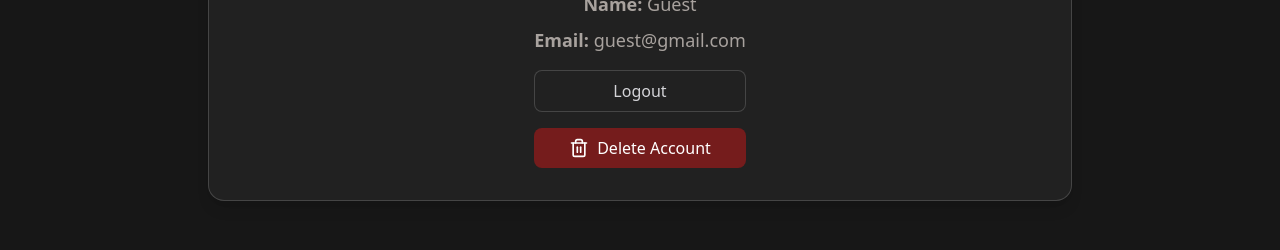
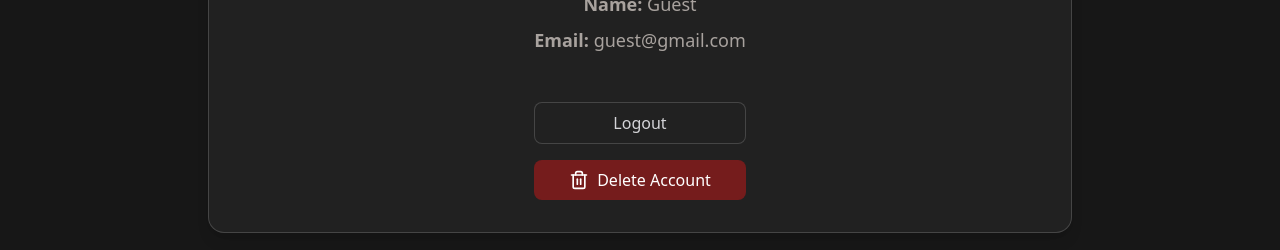
Before and after one commit to vrushabhgawas14/bookify, a React (Create React App) app in the folder frontend/: page /profile in a window 1280 px wide. Shown: the part 391-641 px from the top of the page. Built offline with nearby package versions, Linux system fonts and the light colour scheme; no server answers; the database is empty; sample sign-in values are in the browser's storage.

Commit message:
Profile Bugs fixed

```diff
--- a/frontend/src/pages/Profile.tsx
+++ b/frontend/src/pages/Profile.tsx
@@ -51,7 +51,7 @@ export default function Profile() {
         await updateUserProfile(oldName, newImage);
       } else {
         setIsEditing(false);
-        toast.success("Nothing to change!");
+        toast.success("Nothing to update!");
         return;
       }
       setIsEditing(false);
@@ -123,7 +123,7 @@ export default function Profile() {
             </button>
 
             {/* User Info */}
-            <div className="mt-6 text-center space-y-4">
+            <div className="mt-6 text-center space-y-4 sm:w-[80vw]">
               {isEditing ? (
                 <input
                   type="text"
@@ -150,7 +150,7 @@ export default function Profile() {
               </div>
 
               {/* Action Buttons */}
-              <div className="flex flex-col justify-center gap-4 mt-8">
+              <div className="flex flex-col justify-center gap-4 pt-8 sm:w-[60vw] sm:mx-auto">
                 {isEditing ? (
                   <button
                     onClick={handleUpdateProfile}
```
